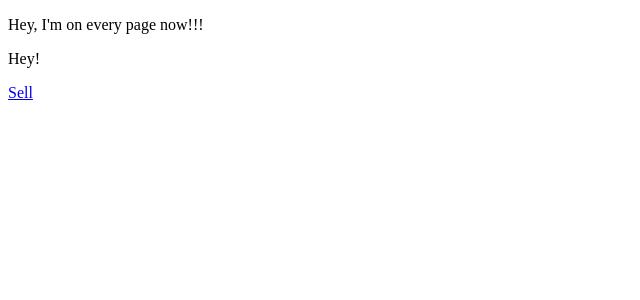
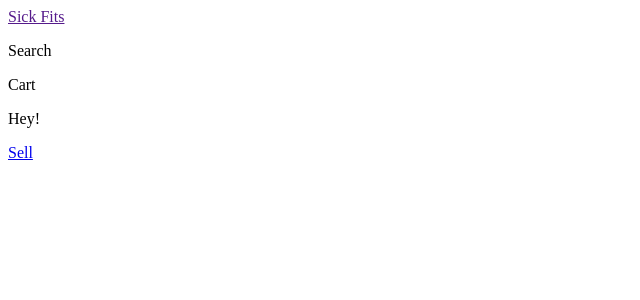
Before and after one commit to kaxcode/roly-poly, a Next.js app in the folder frontend/: page / in a window 1280 px wide. Shown: the top 300 px of the page, without its empty margins (0-640 px from the left). Built offline with nearby package versions, Linux system fonts and the light colour scheme.

Commit message:
Creates a header components and imports it to be used in Page component

```diff
--- /dev/null
+++ b/frontend/components/Header.js
@@ -0,0 +1,13 @@
+const Header = () => (
+  <div>
+    <div className="bar">
+      <a href="">Sick Fits</a>
+    </div>
+    <div className="sub-bar">
+      <p>Search</p>
+    </div>
+    <div>Cart</div>
+  </div>
+);
+
+export default Header;
--- a/frontend/components/Page.js
+++ b/frontend/components/Page.js
@@ -1,10 +1,11 @@
 import React, { Component } from 'react';
+import Header from './Header';
 
 class Page extends Component {
   render() {
     return (
       <div>
-        <p>Hey, I'm on every page now!!!</p>
+        <Header />
         {this.props.children}
       </div>
     );
```
